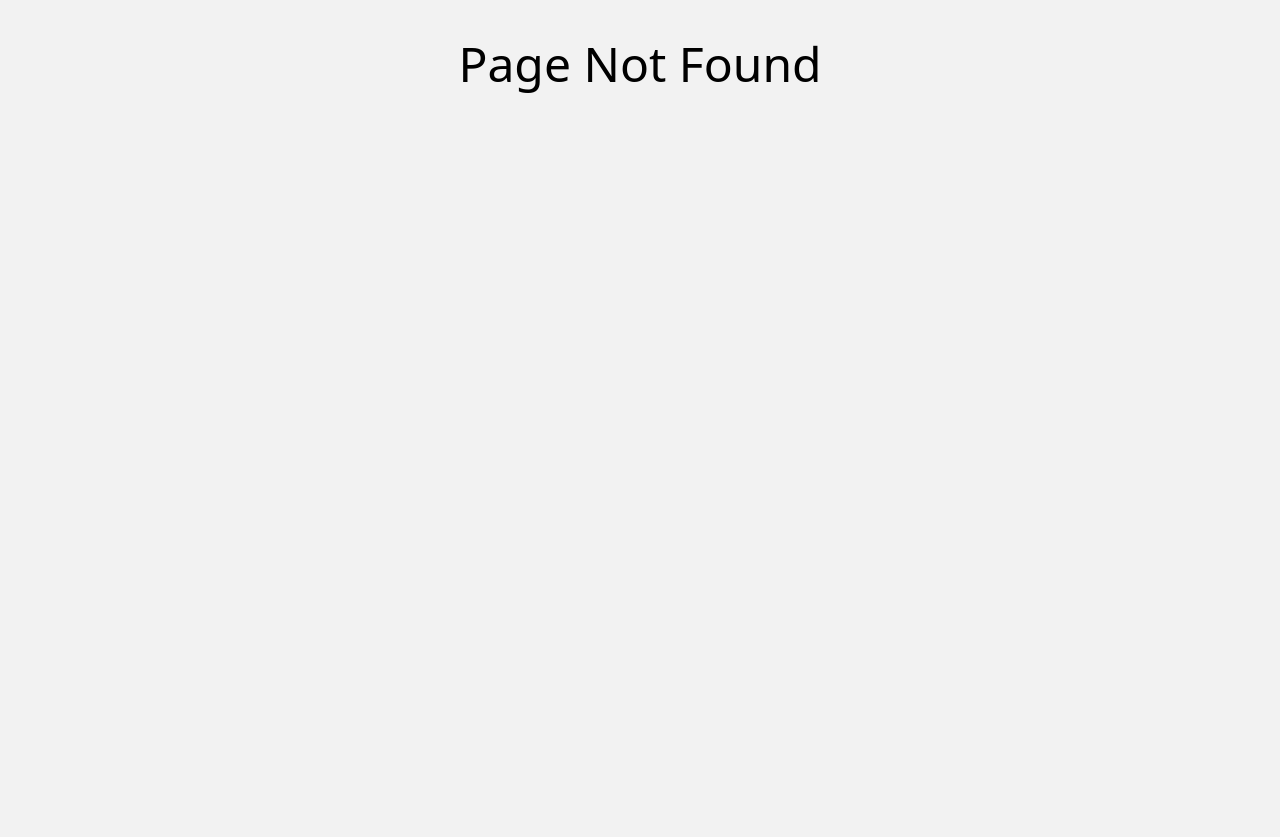
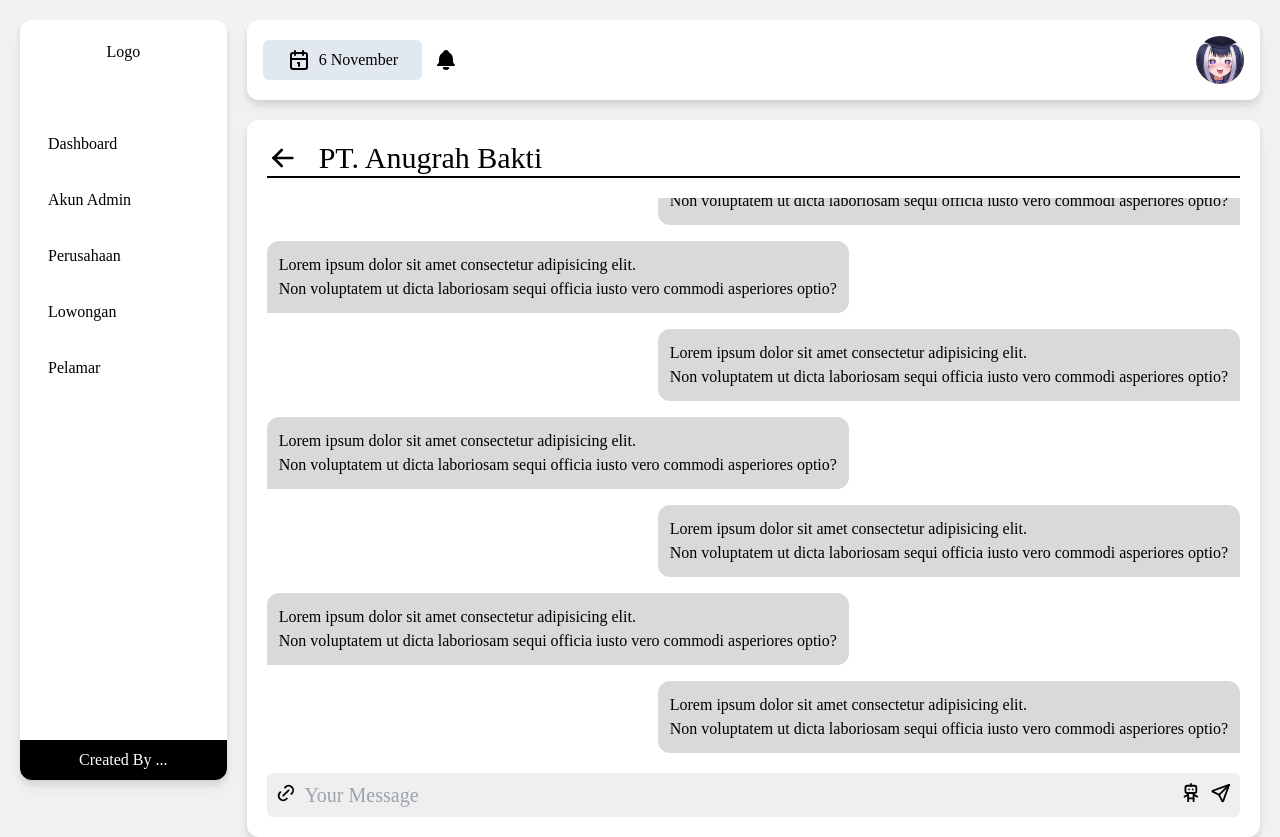
Before and after one commit to Nurfajari/bkk_frontend, a React (Vite) app: page /admin/lowongan/1 in a window 1280 px wide. Before the commit this address had no page. Before the commit the page ends 800 px from the top, so only its background shows below. Built offline with nearby package versions, Linux system fonts and the light colour scheme; a web font is replaced by a local one.

Commit message:
+ hal. chat lowongan

```diff
--- a/src/App.jsx
+++ b/src/App.jsx
@@ -4,6 +4,7 @@ import IndexAdmin from "./Pages/Admin/IndexAdmin";
 import AkunAdmin from "./Pages/Admin/AkunAdmin";
 import Perusahaan from "./Pages/Admin/Perusahaan";
 import Lowongan from "./Pages/Admin/Lowongan";
+import ChatLowongan from "./Pages/Admin/ChatLowongan";
 import Pelamar from "./Pages/Admin/Pelamar";
 import AdminLayout from "./Layout/AdminLayout";
 
@@ -19,6 +20,7 @@ export default function App() {
             <Route path="akun-admin" element={<AkunAdmin />} />
             <Route path="perusahaan" element={<Perusahaan />} />
             <Route path="lowongan" element={<Lowongan />} />
+            <Route path="lowongan/1" element={<ChatLowongan />} />
             <Route path="pelamar" element={<Pelamar />} />
           </Route>
           <Route
--- /dev/null
+++ b/src/Pages/Admin/ChatLowongan.jsx
@@ -0,0 +1,57 @@
+import { IconArrowLeft, IconLink, IconRobot, IconSend } from "@tabler/icons-react";
+import { Link } from "react-router-dom";
+
+const ChatLowongan = () => {
+  return (
+    <>
+      <div className="card-admin flex flex-col gap-y-5 h-full">
+        <div className="flex items-center gap-x-5 border-b-2 border-black">
+          <Link>
+            <IconArrowLeft className="w-8 h-8" />
+          </Link>
+          <h1 className="text-3xl">PT. Anugrah Bakti</h1>
+        </div>
+        <div className="chat flex flex-col-reverse gap-y-4 h-[calc(100vh-245px)] overflow-y-auto">
+          <div className="card-item bg-[#d9d9d9] rounded-xl rounded-br-none self-end p-3">
+            Lorem ipsum dolor sit amet consectetur adipisicing elit. <br/> Non voluptatem ut dicta laboriosam sequi officia iusto vero commodi asperiores optio?
+          </div>
+          <div className="card-item bg-[#d9d9d9] rounded-xl rounded-bl-none self-start p-3">
+            Lorem ipsum dolor sit amet consectetur adipisicing elit. <br/> Non voluptatem ut dicta laboriosam sequi officia iusto vero commodi asperiores optio?
+          </div>
+          <div className="card-item bg-[#d9d9d9] rounded-xl rounded-br-none self-end p-3">
+            Lorem ipsum dolor sit amet consectetur adipisicing elit. <br/> Non voluptatem ut dicta laboriosam sequi officia iusto vero commodi asperiores optio?
+          </div>
+          <div className="card-item bg-[#d9d9d9] rounded-xl rounded-bl-none self-start p-3">
+            Lorem ipsum dolor sit amet consectetur adipisicing elit. <br/> Non voluptatem ut dicta laboriosam sequi officia iusto vero commodi asperiores optio?
+          </div>
+          <div className="card-item bg-[#d9d9d9] rounded-xl rounded-br-none self-end p-3">
+            Lorem ipsum dolor sit amet consectetur adipisicing elit. <br/> Non voluptatem ut dicta laboriosam sequi officia iusto vero commodi asperiores optio?
+          </div>
+          <div className="card-item bg-[#d9d9d9] rounded-xl rounded-bl-none self-start p-3">
+            Lorem ipsum dolor sit amet consectetur adipisicing elit. <br/> Non voluptatem ut dicta laboriosam sequi officia iusto vero commodi asperiores optio?
+          </div>
+          <div className="card-item bg-[#d9d9d9] rounded-xl rounded-br-none self-end p-3">
+            Lorem ipsum dolor sit amet consectetur adipisicing elit. <br/> Non voluptatem ut dicta laboriosam sequi officia iusto vero commodi asperiores optio?
+          </div>
+          <div className="card-item bg-[#d9d9d9] rounded-xl rounded-bl-none self-start p-3">
+            Lorem ipsum dolor sit amet consectetur adipisicing elit. <br/> Non voluptatem ut dicta laboriosam sequi officia iusto vero commodi asperiores optio?
+          </div>
+          <div className="card-item bg-[#d9d9d9] rounded-xl rounded-br-none self-end p-3">
+            Lorem ipsum dolor sit amet consectetur adipisicing elit. <br/> Non voluptatem ut dicta laboriosam sequi officia iusto vero commodi asperiores optio?
+          </div>
+          <div className="card-item bg-[#d9d9d9] rounded-xl rounded-bl-none self-start p-3">
+            Lorem ipsum dolor sit amet consectetur adipisicing elit. <br/> Non voluptatem ut dicta laboriosam sequi officia iusto vero commodi asperiores optio?
+          </div>
+        </div>
+        <div className="bg-[#efefef] p-2 flex gap-x-2 rounded-md">
+          <IconLink />
+          <input type="text" className="focus:outline-none w-full bg-inherit text-xl" placeholder="Your Message" />
+          <IconRobot />
+          <IconSend />
+        </div>
+      </div>
+    </>
+  );
+};
+
+export default ChatLowongan;
--- a/src/Pages/Admin/Lowongan.jsx
+++ b/src/Pages/Admin/Lowongan.jsx
@@ -44,13 +44,13 @@ const Lowongan = () => {
               <li>Lorem ipsum dolor sit amet.</li>
             </ul>
             <div className="flex justify-end gap-x-3">
-              <button className="border-black border-2 rounded-md p-[1px] hover:bg-black hover:text-white transition-all duration-300 drop-shadow-md">
+              <Link to='1' className="border-black border-2 rounded-md p-[1px] hover:bg-black hover:text-white transition-all duration-300 drop-shadow-md">
                 <IconTrash className="w-8 h-8" />
-              </button>
-              <button className="bg-black text-white border-black border-2 rounded-md py-[1px] px-4 flex gap-x-2 items-center hover:bg-inherit hover:text-black transition-all duration-300 drop-shadow-md">
+              </Link>
+              <Link to='1' className="bg-black text-white border-black border-2 rounded-md py-[1px] px-4 flex gap-x-2 items-center hover:bg-inherit hover:text-black transition-all duration-300 drop-shadow-md">
                 <IconMessage className="w-8 h-8" />
                 <span className="text-xl">Chat</span>
-              </button>
+              </Link>
             </div>
           </div>
         </div>
```
